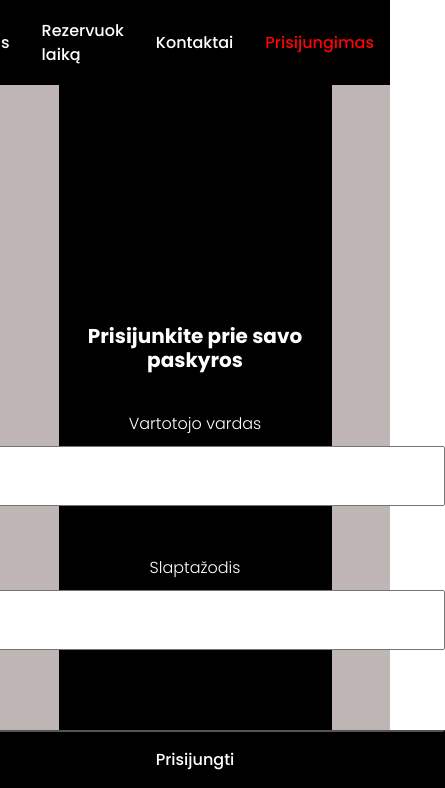
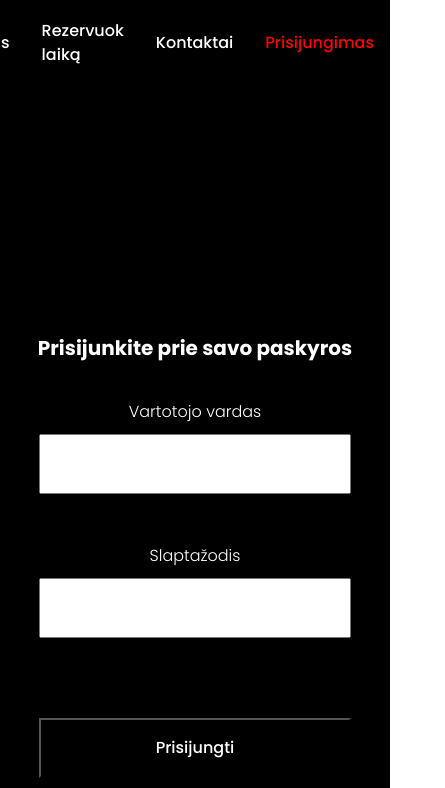
Before and after one commit to Sandruttee/autoservisas222e, a React (Create React App) app: page /Booking in a window 390 px wide. Shown: the top 788 px of the page, 445 px wide, since content can reach past the window. Built offline with nearby package versions, Linux system fonts and the light colour scheme.

Commit message:
responsive

```diff
--- a/src/pages/styling.css
+++ b/src/pages/styling.css
@@ -272,7 +272,7 @@ footer {
   color: var(--red-color);
 }
 
-@media (max-width: 1500px) {
+@media (max-width: 1000px) {
   h1 {
     font-size: 20px;
   }
@@ -297,4 +297,14 @@ footer {
   .login__title {
     margin-bottom: 40px;
   }
+  .bookingInput,
+  .bookingInputSpecial,
+  .loginButton,
+  .loginInput {
+    max-width: 80%;
+  }
+
+  .page-container {
+    max-width: 100%;
+  }
 }
```
